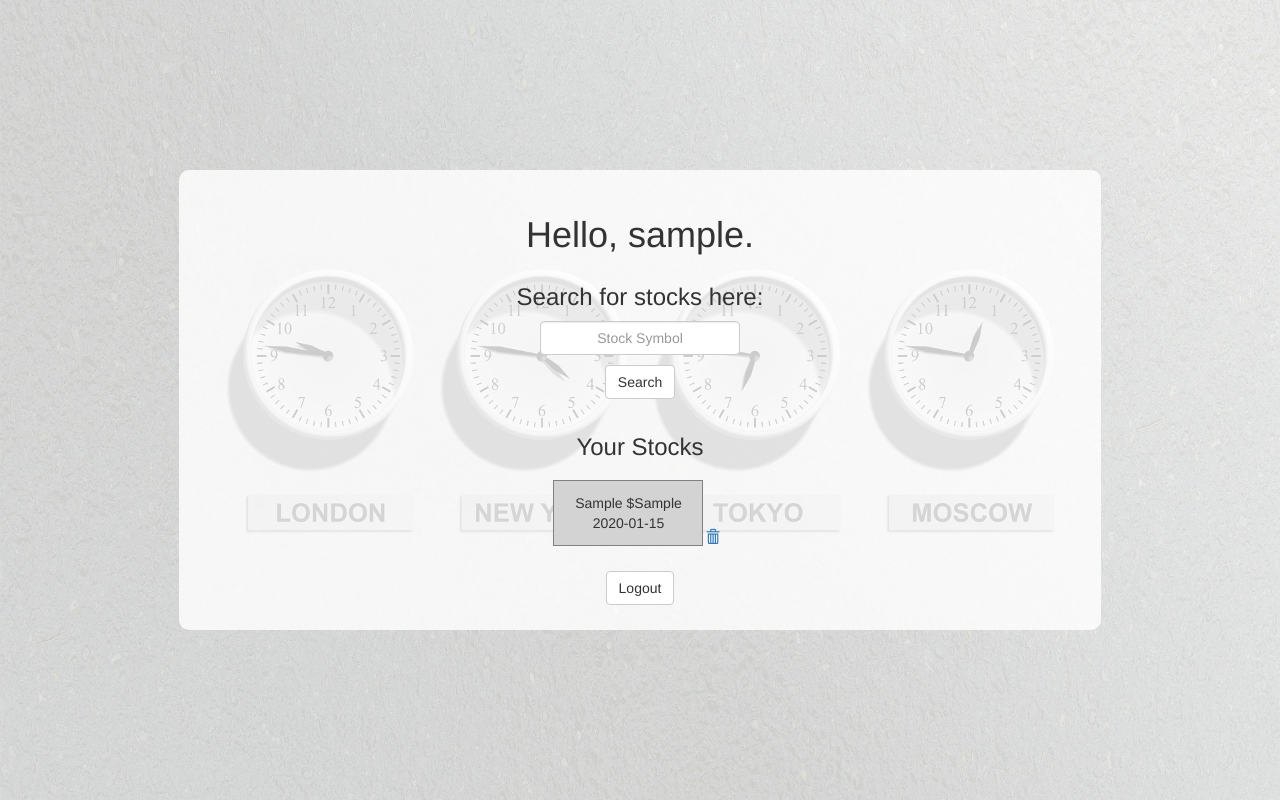
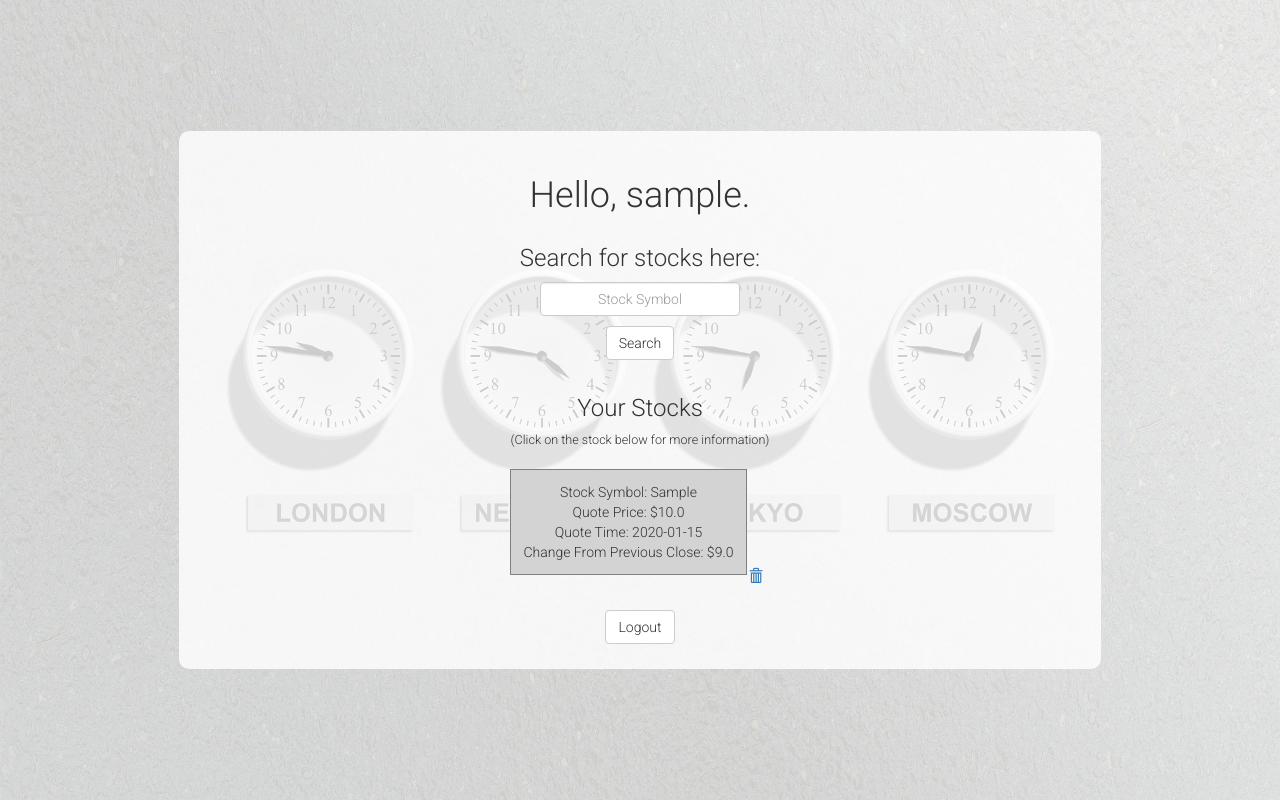
Before and after one commit to allengordon011/stock_ticker, a Flask app: page /home in a window 1280 px wide. Run offline with Flask 2, Linux system fonts and the light colour scheme; a user stored in the database is signed in; tables that the repository leaves empty hold one stand-in row (values such as "Sample post"); some libraries are stand-ins or nearby versions; some web fonts are replaced.

Commit message:
adding functionality to update stock prices

```diff
--- a/stock_ticker/app.py
+++ b/stock_ticker/app.py
@@ -35,13 +35,15 @@ class Stock(db.Model):
 class Stock_Data(db.Model):
     __tablename__ = 'stock_data'
     id = db.Column(db.Integer, primary_key=True)
-    stock_price = db.Column(db.String(10), nullable=False)
+    stock_price = db.Column(db.Float, nullable=False)
     quote_time = db.Column(db.String(10), nullable=False)
+    prev_close = db.Column(db.Float, nullable=False)
     stock_id = db.Column(db.Integer, nullable=False)
 
-    def __init__(self, stock_price, quote_time, stock_id):
+    def __init__(self, stock_price, quote_time, prev_close, stock_id):
         self.stock_price = stock_price
         self.quote_time = quote_time
+        self.prev_close = prev_close
         self.stock_id = stock_id
 
 @app.route('/')
@@ -97,17 +99,39 @@ def home():
         else:
             for stock in stocks:
                 symbol = stock.symbol
+                print('SYMBOL: ', symbol)
+                # update(symbol)
                 stock_id = stock.id
                 data = Stock_Data.query.filter_by(id=stock_id).first()
-                price = data.stock_price
+                price = float(data.stock_price)
                 time = data.quote_time
-                stock_dict.update({'symbol':symbol, 'price':'$'+str(price), 'time':time})
+                prev = float(data.prev_close)
+                change = round(price - prev, 2)
+                stock_dict.update({'symbol':symbol, 'price':'$'+str(price), 'time':time, 'change':'$'+str(change)})
                 stock_list.append(stock_dict)
                 stock_dict = {}
             return render_template('home.html', current_user=current_user.username, stock_list=stock_list)
     if request.method == 'POST':
         return 'POST TO HOME'
 
+@app.route('/update', methods=['GET', 'POST'])
+def update(stock):
+    print('UPDATE ROUTE CALLED!', stock)
+    # if request.method == 'POST':
+    #     error = None
+    #     request.get_data()
+    #     data = request.json
+    #     current_user = User.query.filter_by(username=session['username']).first()
+    #     user_id = current_user.id
+    #     symbol = data['symbol']
+    #     time = data['LastTradeDate'] + ' at ' + data['LastTradeTime']
+    #     db.session.add(Stock(symbol, user_id))
+    #     db.session.commit()
+    #     stock = Stock.query.filter_by(symbol=symbol).first()
+    #     db.session.add(Stock_Data(data['LastTradePriceOnly'], time, data['PreviousClose'], stock.id))
+    #     db.session.commit()
+        # return redirect(url_for('home'))
+    return render_template('home.html', stockToUpdate=stock)
 
 @app.route('/search', methods=['GET', 'POST'])
 def search():
@@ -122,7 +146,7 @@ def search():
         db.session.add(Stock(symbol, user_id))
         db.session.commit()
         stock = Stock.query.filter_by(symbol=symbol).first()
-        db.session.add(Stock_Data(data['LastTradePriceOnly'], time, stock.id))
+        db.session.add(Stock_Data(data['LastTradePriceOnly'], time, data['PreviousClose'], stock.id))
         db.session.commit()
         return redirect(url_for('home'))
         # return json.dumps(data)
--- a/stock_ticker/static/js/script.js
+++ b/stock_ticker/static/js/script.js
@@ -36,6 +36,45 @@ $(function() {
     });
 });
 
+//stock update
+function update() {
+    // fetch('/updateStocks')
+    // .then((res)=>{ console.log(res) })
+    var stocksToUpdate = document.getElementById('stocksToUpdate').innerHTML
+    if(stocksToUpdate){
+        let mod= stocksToUpdate.replace(/'/g, '"'); //remove outer quotation marks
+        let obj = JSON.parse(mod) //convert string
+        obj.forEach(function(stock){console.log(stock.symbol)})} else {console.log('NO STOCK TO UPDATE')}
+    // $.ajax({
+    //     url: 'https://query.yahooapis.com/v1/public/yql?q=select%20*%20from%20yahoo.finance.quotes%20where%20symbol%20in%20(%22' + stock + '%22)&format=json&env=store%3A%2F%2Fdatatables.org%2Falltableswithkeys&callback=',
+    //     type: 'POST',
+    //     success: function(response) {
+    //         let quote = response.query.results.quote;
+    //         if(quote.LastTradePriceOnly == null) {
+    //             console.log('Bad Search');
+    //             $('.hidden-flash').show(500);
+    //         } else {
+    //         $.ajax({
+    //             url: '/update',
+    //             data: JSON.stringify(quote),
+    //             type: 'POST',
+    //             contentType: "application/json; charset=utf-8",
+    //             success: function() {
+    //                 console.log('Successful Stock Prices Update');
+    //             },
+    //             error: function(error) {
+    //                 console.log(error);
+    //             }
+    //         });
+    //         }
+    //     },
+    //     error: function(error) {
+    //         console.log(error);
+    //     }
+    // });
+
+};
+
 //stock delete
 $(function() {
     $('.delete').on('click', function(e) {
@@ -62,6 +101,13 @@ $(document).ready(function(){
     setTimeout(function() {
     $(".flash").delay(3000).fadeOut();
     });
+    setTimeout(function() {
+        update();
+        }, 1000);
+    setTimeout(function() {
+        console.log('REFRESH')
+        location.reload();
+      }, 30000);
 });
 
 // reload after stock search
--- a/stock_ticker/static/style.css
+++ b/stock_ticker/static/style.css
@@ -1,4 +1,5 @@
 body {
+    font-family: "Roboto", sans-serif;
     display: flex;
     align-items: center;
     justify-content: center;
@@ -47,10 +48,13 @@ form {
     margin: 10px auto;
 }
 
+ul {
+    list-style: none;
+}
+
 .stock {
     border: solid grey 1px;
     padding: 12px;
-    width: 150px;
 }
 
 .stock:nth-child(even) {
@@ -58,6 +62,10 @@ form {
 }
 .stock:nth-child(odd) {
     background: lightgrey
+}
+
+.sub-header {
+    font-size: .9em;
 }
 
 .delete {
--- a/stock_ticker/templates/home.html
+++ b/stock_ticker/templates/home.html
@@ -12,6 +12,7 @@
     <!-- load bootstrap css -->
     <link href="https://fonts.googleapis.com/css?family=Anton|News+Cycle|Roboto:300" rel="stylesheet">
     <link rel="stylesheet" href="{{ url_for('static', filename ='style.css') }}">
+
 </head>
 
 <body>
@@ -32,18 +33,22 @@
 
                 <div class="hidden-flash">Please try a different stock symbol.</div>
                 <div class="stocks-container">
-                    <h3>Your Stocks</h3>
-                    <div class="your-stocks">
+                    <h3 id="foo">Your Stocks</h3>
+                    <div id="stocksToUpdate" style="display: none">{{ stock_list }}</div>
+                    <p class="sub-header">(Click on the stock below for more information)</p>
+                    <div class="your-stocks" id="stocks">
                         {% if no_stocks %}
                         <div class="no-stocks">
                             {{ no_stocks }}
                         </div>
                         {% else %}
                         {% for stock in stock_list %}
-                        <div class='stock'>
-                            {{ stock.symbol }} {{ stock.price }} {{ stock.time }}
-                            <br>
-                        </div>
+                        <ul class='stock'>
+                            <li>Stock Symbol: {{ stock.symbol }}</li>
+                            <li>Quote Price: {{ stock.price }}</li>
+                            <li>Quote Time: {{ stock.time }}</li>
+                            <li>Change From Previous Close: {{ stock.change }}</li>
+                        </ul>
                         <a href="/delete" id={{ stock.symbol }} class="delete"><span class="glyphicon glyphicon-trash"></a>
                         {% endfor %}
                         {% endif %}
```
Also changed, not shown: stock_ticker/stock_ticker.db.
